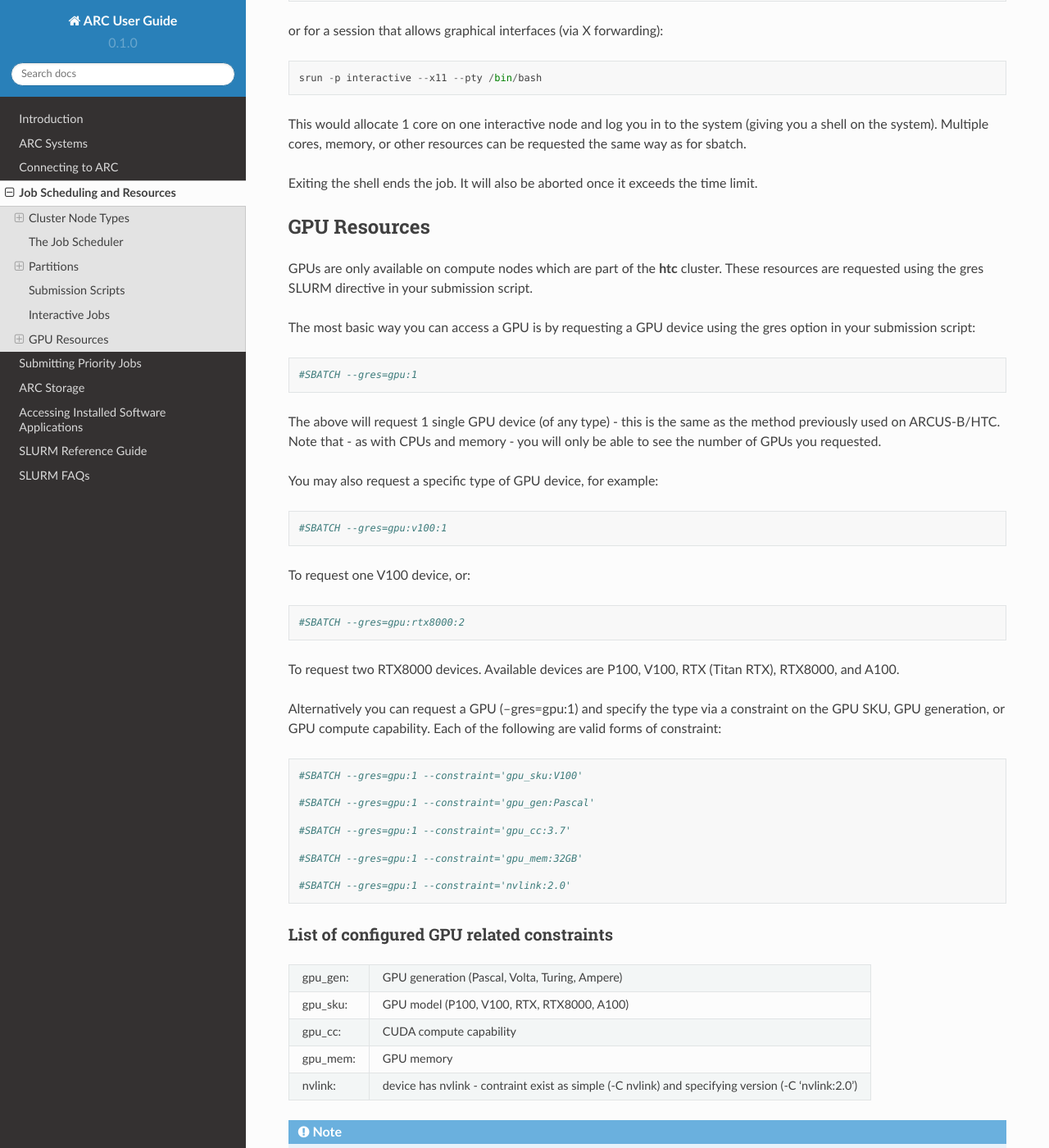
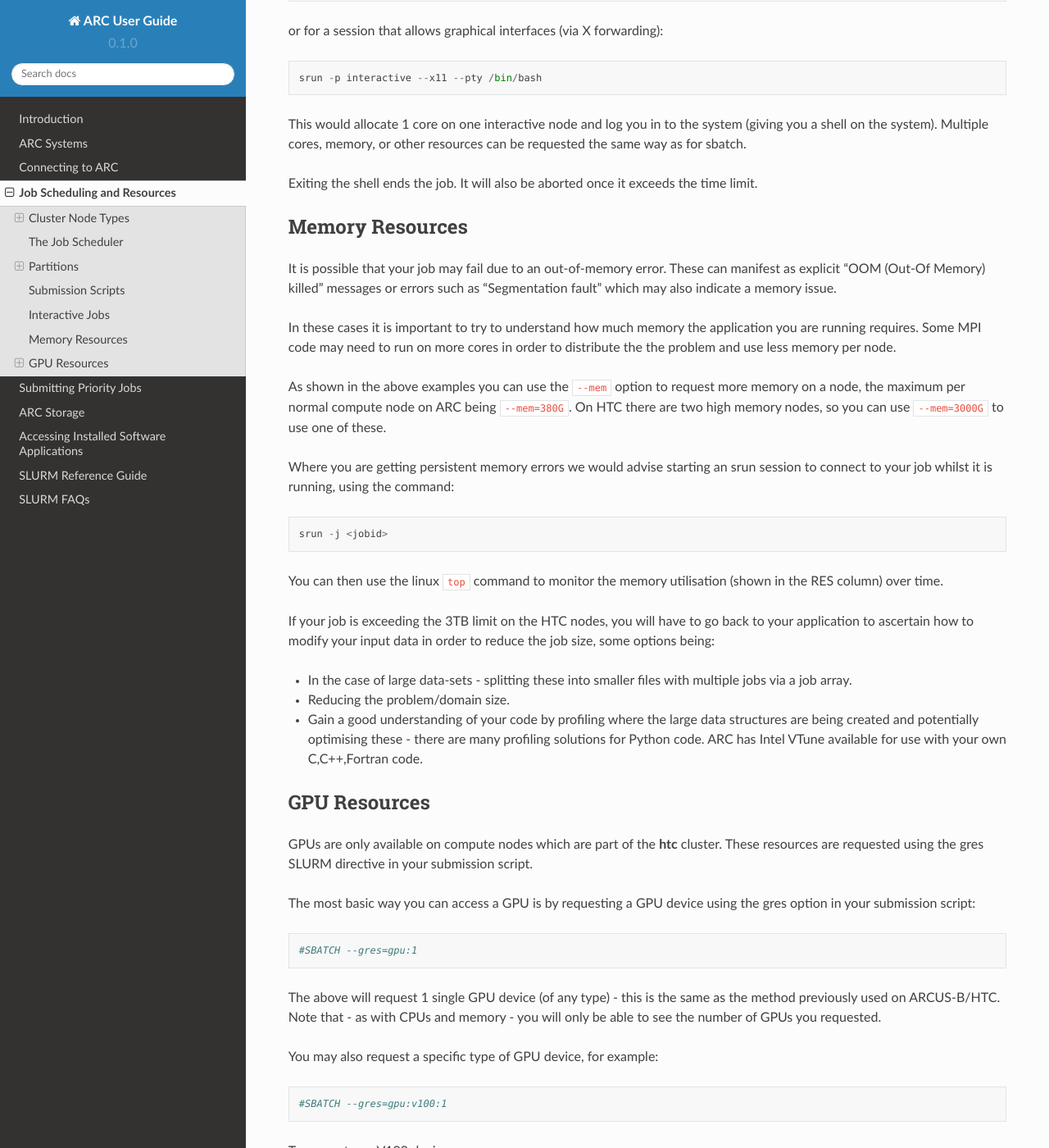
Before and after one commit to tina-friedrich/arc-user-guide, a Sphinx documentation site: the page built from docs/source/job-scheduling.rst, in a window 1280 px wide and 1400 px high, scrolled down 4298 px. Shown: the whole window at 82% size. Built offline with Sphinx 7.4.7 and the Read the Docs theme 2.0.0, drawn with Linux system fonts in a browser that asks for light colours.

Commit message:
Added memory info

```diff
--- a/docs/source/job-scheduling.rst
+++ b/docs/source/job-scheduling.rst
@@ -157,6 +157,30 @@ This would allocate 1 core on one interactive node and log you in to the system
 
 Exiting the shell ends the job. It will also be aborted once it exceeds the time limit.
 
+Memory Resources
+----------------
+
+It is possible that your job may fail due to an out-of-memory error. These can manifest as explicit "OOM (Out-Of Memory) killed" messages or errors such as "Segmentation fault" which may also indicate a memory issue.
+
+In these cases it is important to try to understand how much memory the application you are running requires. Some MPI code may need to run on more cores in order to distribute the the problem and use less memory per node.
+
+As shown in the above examples you can use the ``--mem`` option to request more memory on a node, the maximum per normal compute node on ARC being ``--mem=380G``. On HTC there are two high memory nodes, so you can use ``--mem=3000G`` to use one of these.
+
+Where you are getting persistent memory errors we would advise starting an srun session to connect to your job whilst it is running, using the command::
+
+    srun -j <jobid>
+
+You can then use the linux ``top`` command to monitor the memory utilisation (shown in the RES column) over time.
+
+If your job is exceeding the 3TB limit on the HTC nodes, you will have to go back to your application to ascertain how to modify your input data in order to reduce the job size, some options being:
+
+- In the case of large data-sets - splitting these into smaller files with multiple jobs via a job array.
+- Reducing the problem/domain size.
+- Gain a good understanding of your code by profiling where the large data structures are being created and potentially optimising these - there are many profiling solutions for Python code. ARC has Intel VTune available for use with your own C,C++,Fortran code.
+
+
+
+
 GPU Resources
 -------------
 
```
